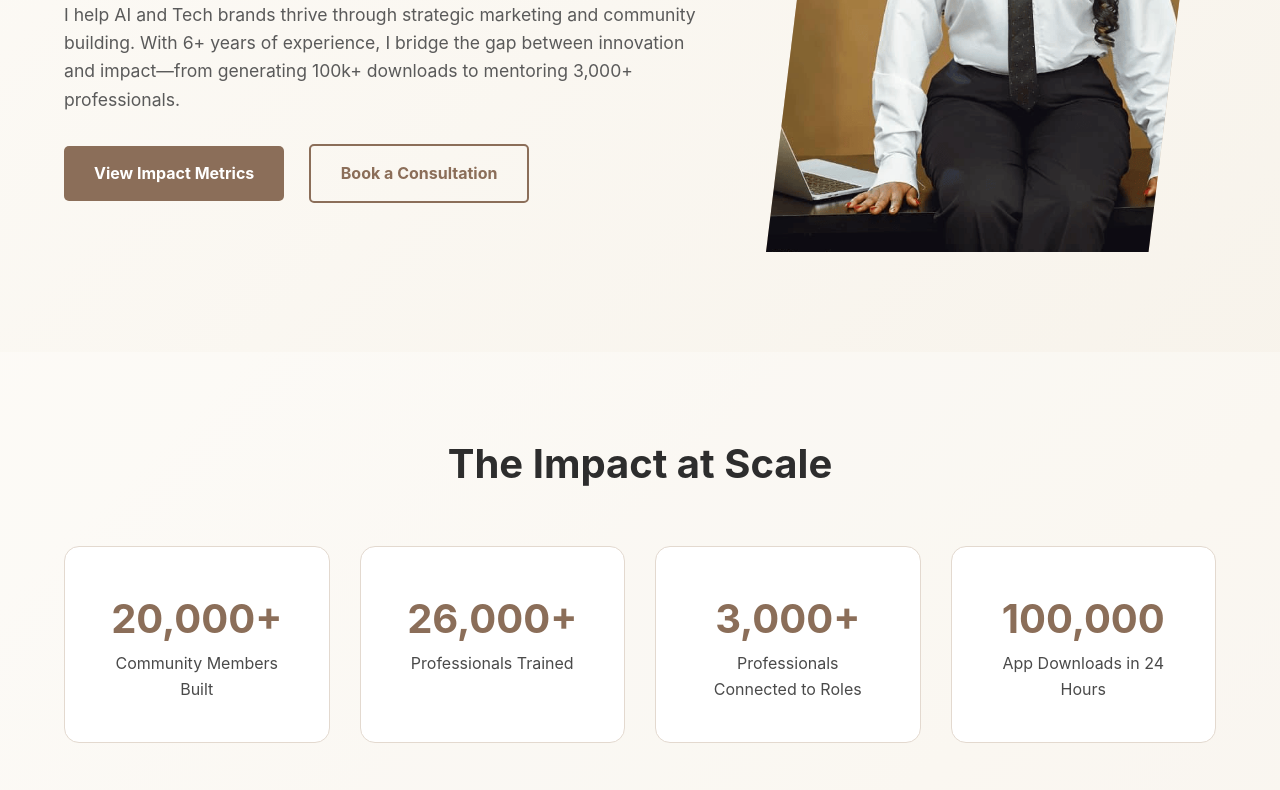
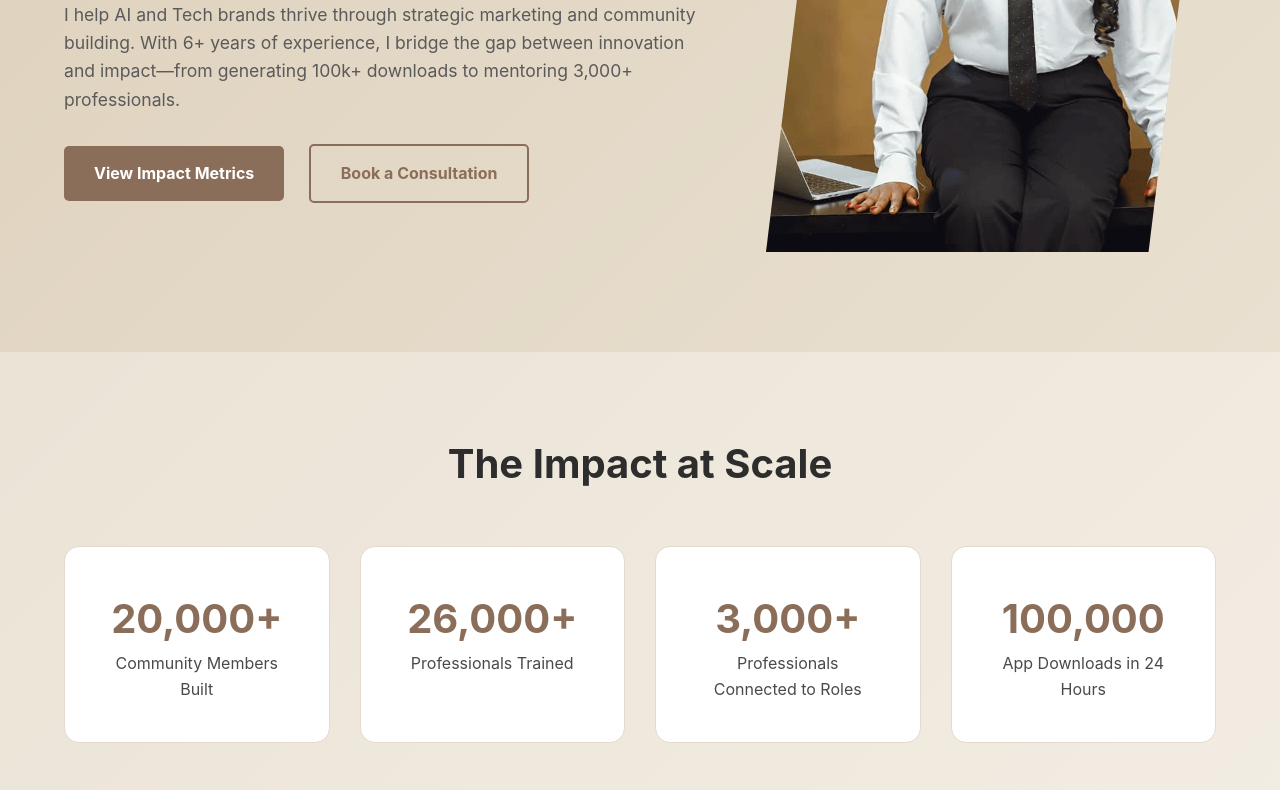
Before and after one commit to IamSalvation/blessingikpia-portfolio, a plain HTML site: page index.html in a window 1280 px wide. Shown: the part 502-1292 px from the top of the page. Drawn offline with Linux system fonts and the light colour scheme.

Commit message:
Revise CSS for body background and navigation styles
Updated styles for body background and navigation elements.

```diff
--- a/style.css
+++ b/style.css
@@ -10,7 +10,7 @@ body {
     line-height: 1.6;
     color: #4a4a4a;
     /* Warm gradient background to match blessing_2.png */
-    background: linear-gradient(135deg, #fdfbf7 0%, #f3ede2 100%);
+    background: linear-gradient(135deg, #ddd0bb 0%, #f3ede2 100%);
 }
 
 /* Navigation */
```
